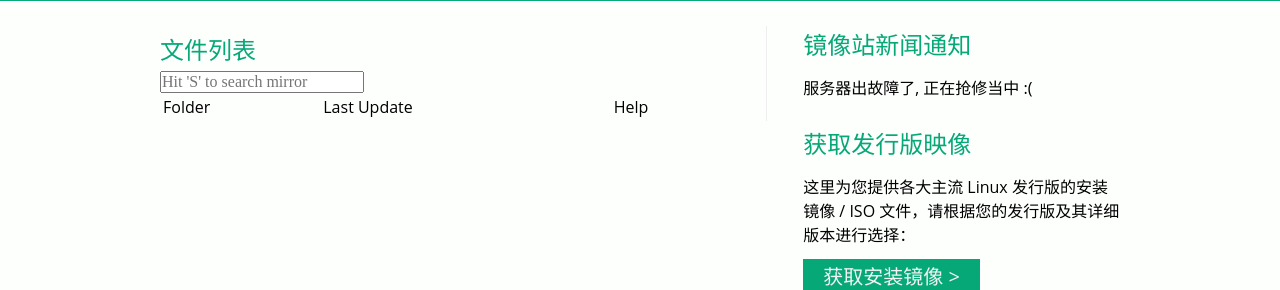
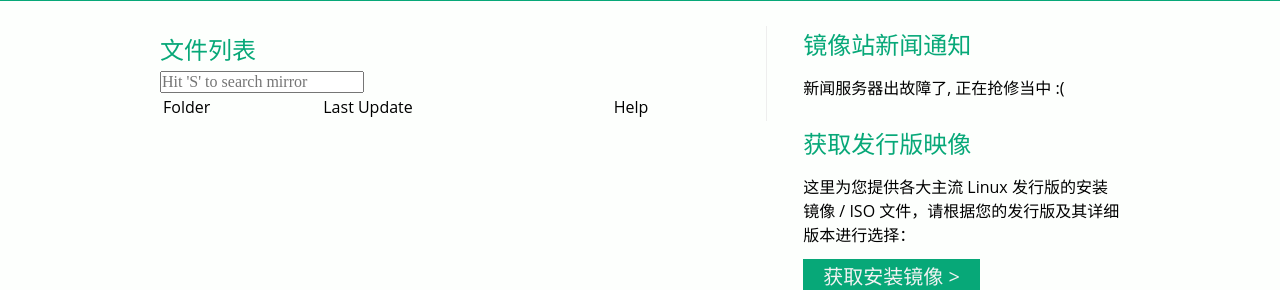
Before and after one commit to ustclug/mirrors-index, a Python web app: template templates/index.html in a window 1280 px wide. Shown: the part 248-538 px from the top of the page. Run offline with Jinja, Linux system fonts and the light colour scheme; the template is opened without the code that fills it, so the values that code supplies are empty; some web fonts are replaced.

Commit message:
minor change

```diff
--- a/templates/sidebar.html
+++ b/templates/sidebar.html
@@ -6,7 +6,7 @@
         <p><a href="{{ record.link }}">{{ record.title }}</a></p>
         {%- endfor %}
     {% else %}
-        <p>服务器出故障了, 正在抢修当中 :(<p>
+        <p>新闻服务器出故障了, 正在抢修当中 :(<p>
     {% endif %}
     </div>
     <div id="cdimages">
```
